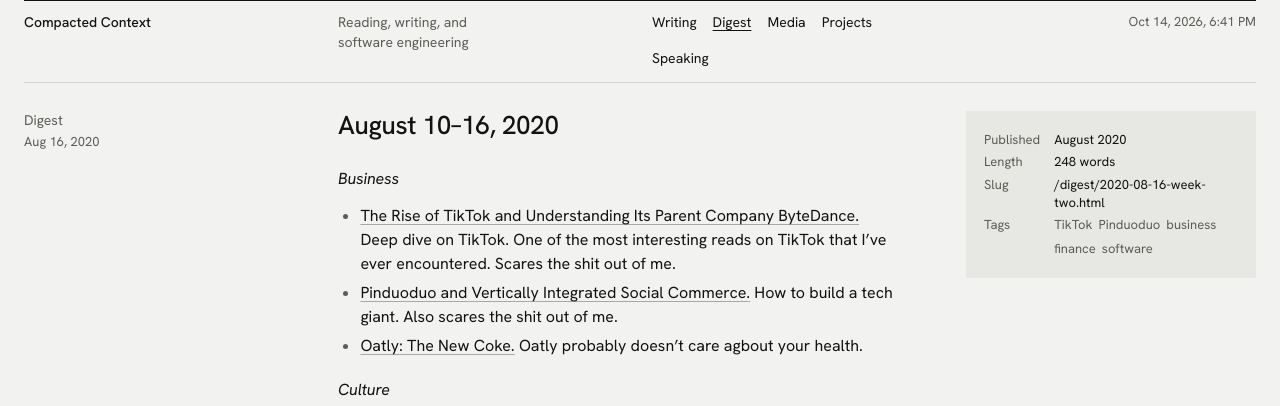
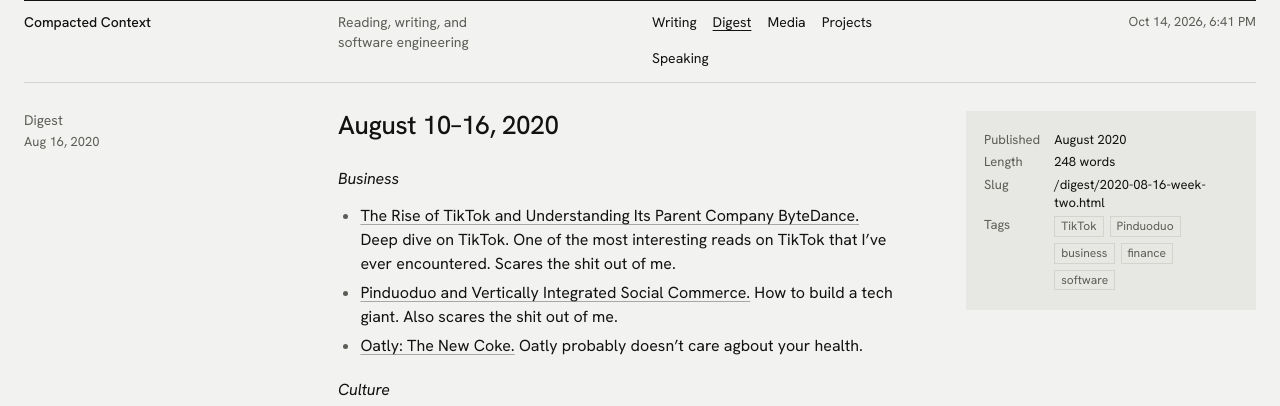
Before and after one commit to dmarticus/dmarticus.github.io, a Jekyll site: the page built from _digest/2020-08-16-week-two.md, in a window 1280 px wide. Shown: the top 406 px of the page. Built offline with Jekyll 4.4.1, drawn with Linux system fonts in a browser that asks for light colours.

Commit message:
Tags as small outlined chips
Co-Authored-By: Claude Fable 5.1 <noreply@anthropic.com>

```diff
--- a/assets/css/main_style.css
+++ b/assets/css/main_style.css
@@ -655,21 +655,28 @@ a:hover {
     gap: 6px;
 }
 
+/* Tags are small outlined chips: square corners, hairline border, no fill. */
 .tag {
-    font-size: 13px;
+    display: inline-block;
+    font-size: 12px;
+    line-height: 1.4;
+    padding: 1px 6px;
+    border: 1px solid var(--border);
     color: var(--text-secondary);
     text-decoration: none;
+    white-space: nowrap;
+    transition: color 160ms ease-out, border-color 160ms ease-out;
 }
 
 .tag:hover {
-    color: var(--accent);
+    color: var(--text);
+    border-color: var(--text-secondary);
 }
 
 .tag-active,
 .tag-active:hover {
     color: var(--accent);
-    text-decoration: underline;
-    text-underline-offset: 3px;
+    border-color: var(--accent);
 }
 
 .tag-filter {
```
